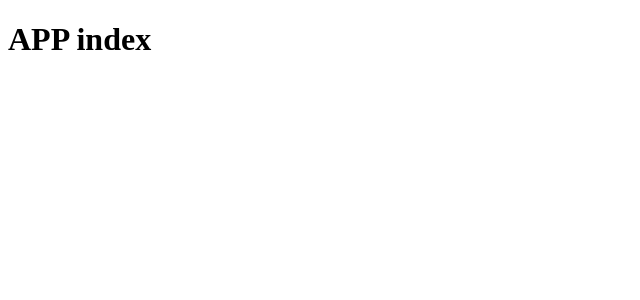
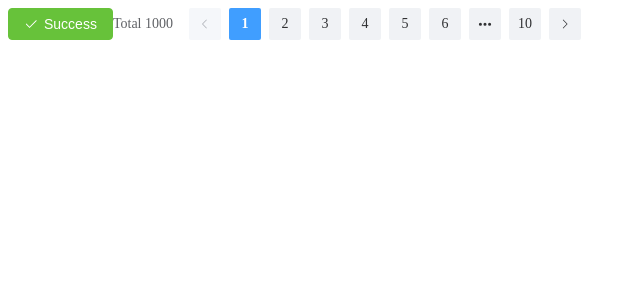
Before and after one commit to pete-li/vue3-element-admin, a Vue app: page / in a window 1280 px wide. Shown: the top 300 px of the page, without its empty margins (0-640 px from the left). Built offline with nearby package versions, Linux system fonts and the light colour scheme.

Commit message:
feat: introducing element plus

```diff
--- a/src/App.vue
+++ b/src/App.vue
@@ -1,9 +1,18 @@
-<script setup lang="ts">
-console.log('测试')
-</script>
-
 <template>
-  <h1>APP index</h1>
+  <el-row class="mb-4">
+    <el-button type="success" :icon="Check">Success</el-button>
+    <div class="demo-pagination-block">
+      <el-pagination
+        :page-size="100"
+        layout="total, prev, pager, next"
+        :background="ref(true)"
+        :total="1000"
+      />
+    </div>
+  </el-row>
 </template>
 
-<style scoped></style>
+<script lang="ts" setup>
+import { Check } from '@element-plus/icons-vue'
+import { ref } from 'vue'
+</script>
--- a/src/main.ts
+++ b/src/main.ts
@@ -1,5 +1,11 @@
 import { createApp } from 'vue'
-import './style.css'
+import ElementPlus from 'element-plus'
+import zhCN from 'element-plus/lib/locale/lang/zh-cn' //此处国际化有坑 引包有问题
+import 'element-plus/dist/index.css'
 import App from './App.vue'
 
-createApp(App).mount('#app')
+const app = createApp(App)
+app.use(ElementPlus, {
+  locale: zhCN,
+})
+app.mount('#app')
```
Also changed, not shown: src/style.css (deleted, +0 -85 lines).
